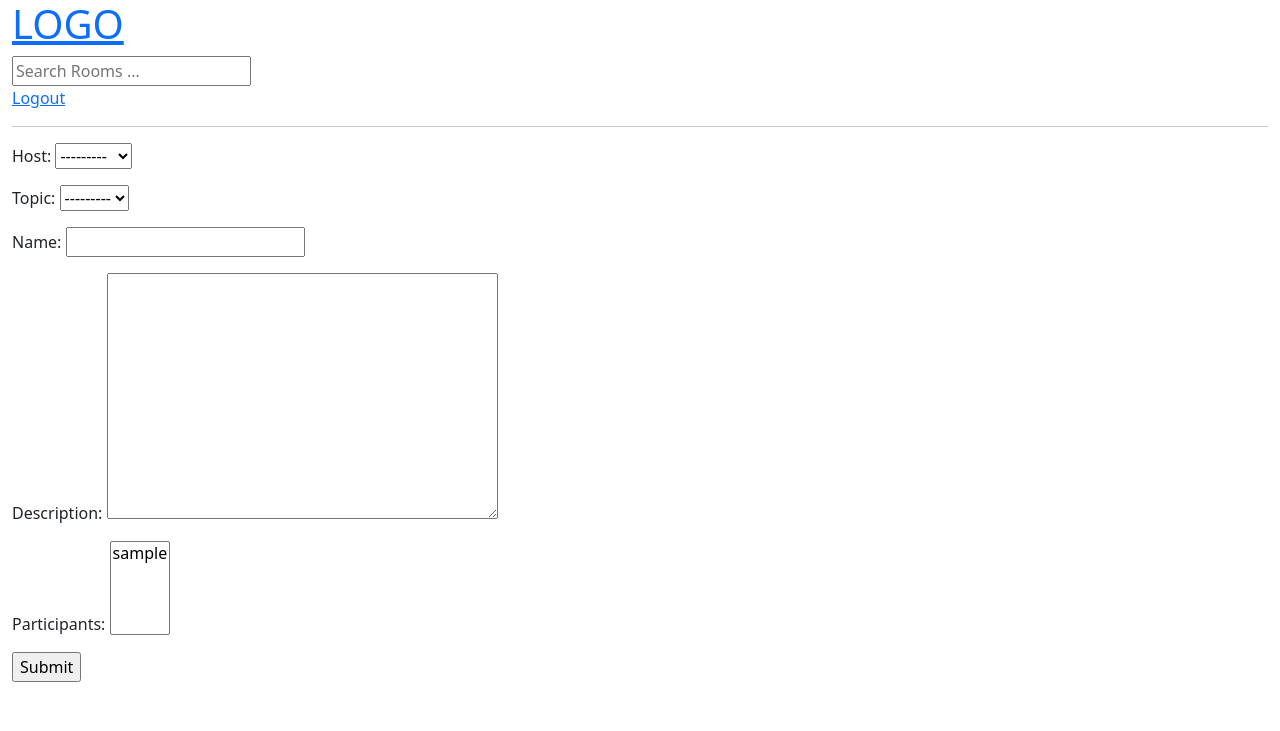
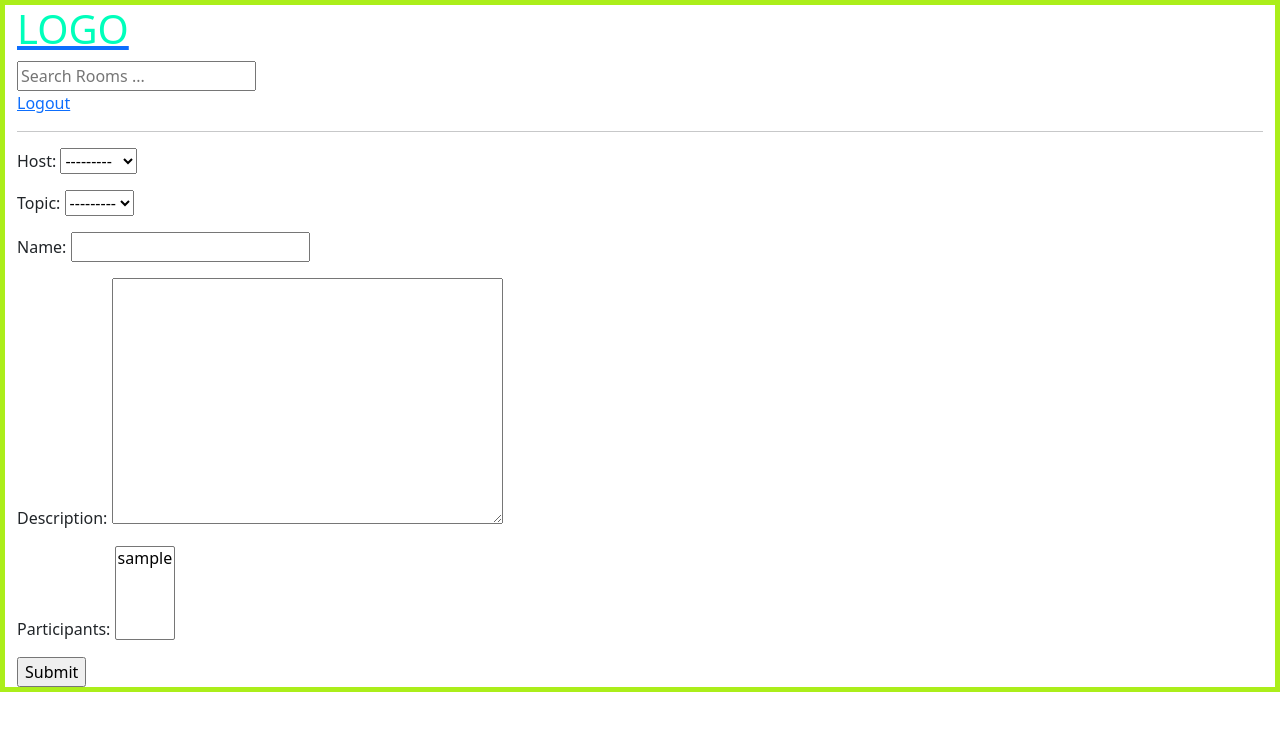
Before and after one commit to alan88wy/djangoapp, a Django app: page /create-room/ in a window 1280 px wide. Shown: the top 731 px of the page. Run offline with Django 4.2, Linux system fonts and the light colour scheme; the visitor is signed in with stand-in values (Sample User, id 1); data comes from the database, SQL or seed files in the repository; data that the repository does not hold is empty.

Commit message:
Added custom css and  statuc_root

```diff
--- /dev/null
+++ b/base/static/base/custom.css
@@ -0,0 +1,8 @@
+.mycustomclass {
+    border: 5px dashed red;
+}
+
+.mylogo {
+    color: rgb(0, 255, 187);
+
+}
--- a/base/templates/base/room_form.html
+++ b/base/templates/base/room_form.html
@@ -18,7 +18,8 @@
 
             For example, if we define this in the forms.py:
                 name = forms.CharField(label='Name', max_length=200)
-
+            Can also include widget in the efinition. For example:
+                message = forms.CharField(label='Message', widget=forms.TextArea())
             We can refer to the field like the following here:
                 {{Form.name.label_tag}} {{ form.name }}
 
--- a/djangoApp/urls.py
+++ b/djangoApp/urls.py
@@ -15,8 +15,11 @@ Including another URLconf
 """
 from django.contrib import admin
 from django.urls import path, include
+from django.conf import settings
+from django.conf.urls.static import static
 
 urlpatterns = [
     path("admin/", admin.site.urls),
     path("", include('base.urls'))
 ]
+# + static(settings.STATIC_URL, document_root=settings.STATIC_ROOT)
--- /dev/null
+++ b/static/style.css
@@ -0,0 +1,3 @@
+.mystyle {
+    border: 5px solid rgb(171, 238, 26);
+}
--- a/templates/main.html
+++ b/templates/main.html
@@ -1,4 +1,5 @@
 {% load static %}
+
 <!DOCTYPE html>
 <html lang="en">
 <head>
@@ -6,18 +7,18 @@
     <meta http-equiv="X-UA-Compatible" content="IE=edge">
     <meta name="viewport" content="width=device-width, initial-scale=1.0">
     <!-- import style.css from static folder -->
+    <link rel="stylesheet" href="{% static 'base/custom.css' %}" type="text/css">
     <link rel="stylesheet" href="{% static 'style.css' %}" type="text/css" >
     <link href="https://cdn.jsdelivr.net/npm/bootstrap@5.2.3/dist/css/bootstrap.min.css" rel="stylesheet" integrity="sha384-rbsA2VBKQhggwzxH7pPCaAqO46MgnOM80zW1RWuH61DGLwZJEdK2Kadq2F9CUG65" crossorigin="anonymous">
 <script src="https://cdn.jsdelivr.net/npm/bootstrap@5.2.3/dist/js/bootstrap.bundle.min.js" integrity="sha384-kenU1KFdBIe4zVF0s0G1M5b4hcpxyD9F7jL+jjXkk+Q2h455rYXK/7HAuoJl+0I4" crossorigin="anonymous"></script>
     <title>Django App</title>
 </head>
-    <body class="container-fluid ">
-
+    <body class="container-fluid mystyle" >
 
         {% include 'navbar.html' %}
 
         {% if messages %}
-            <ul class=""messages">
+            <ul class="messages">
                 {% for message in messages %}
                     <li {% if message.tags %} class="{{ message.tags }}" {% endif %}>{{ message }}</li>
                 {% endfor %}
--- a/templates/navbar.html
+++ b/templates/navbar.html
@@ -1,5 +1,7 @@
+{% load static %}
+
 <a href="/">
-    <h1>LOGO</h1>
+    <h1 class="mylogo">LOGO</h1>
 </a>
 
 <form method="GET" action="{% url 'home' %}">
```
Also changed, not shown: djangoApp/settings.py (+8 -3 lines), djangoApp/static/style.css (deleted).
